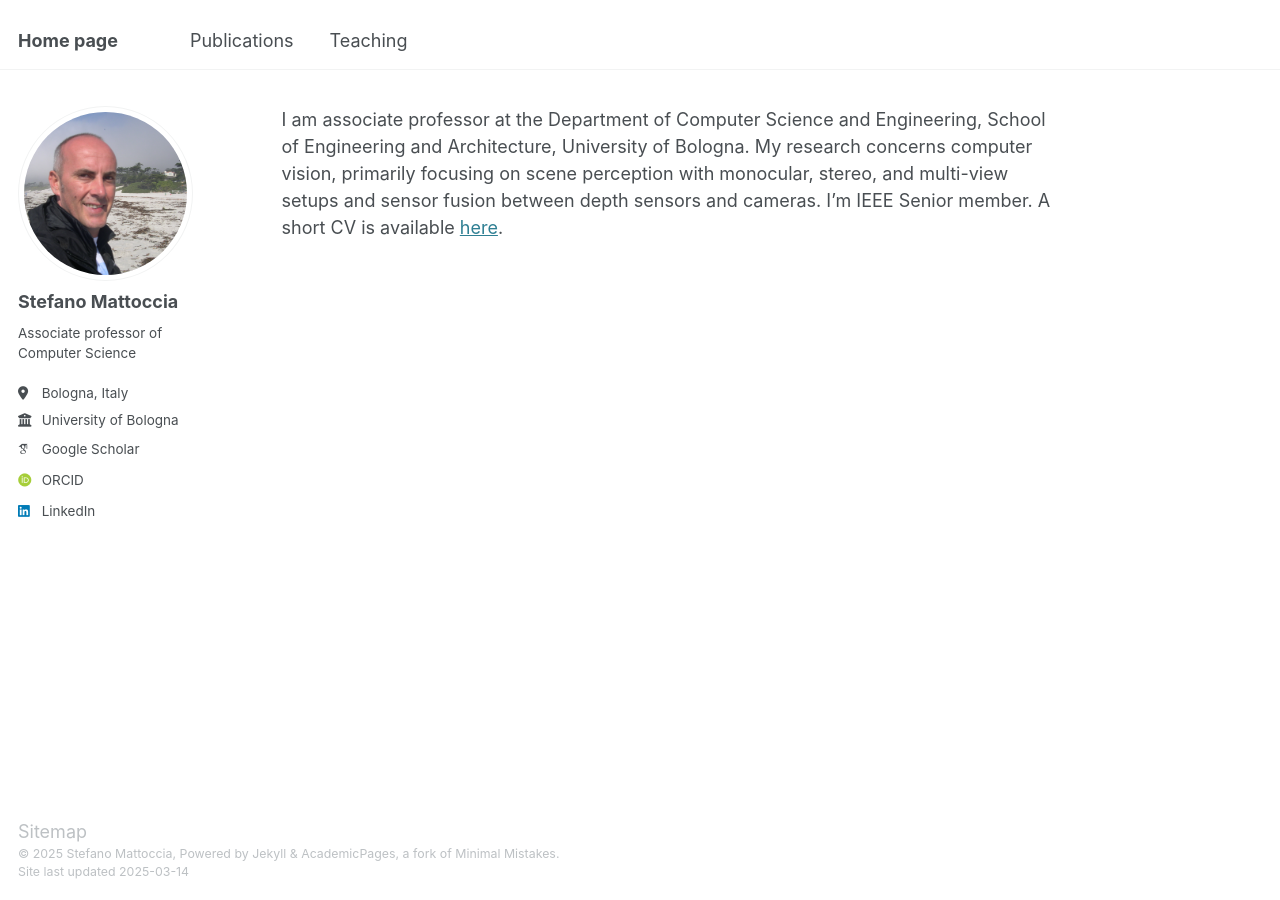
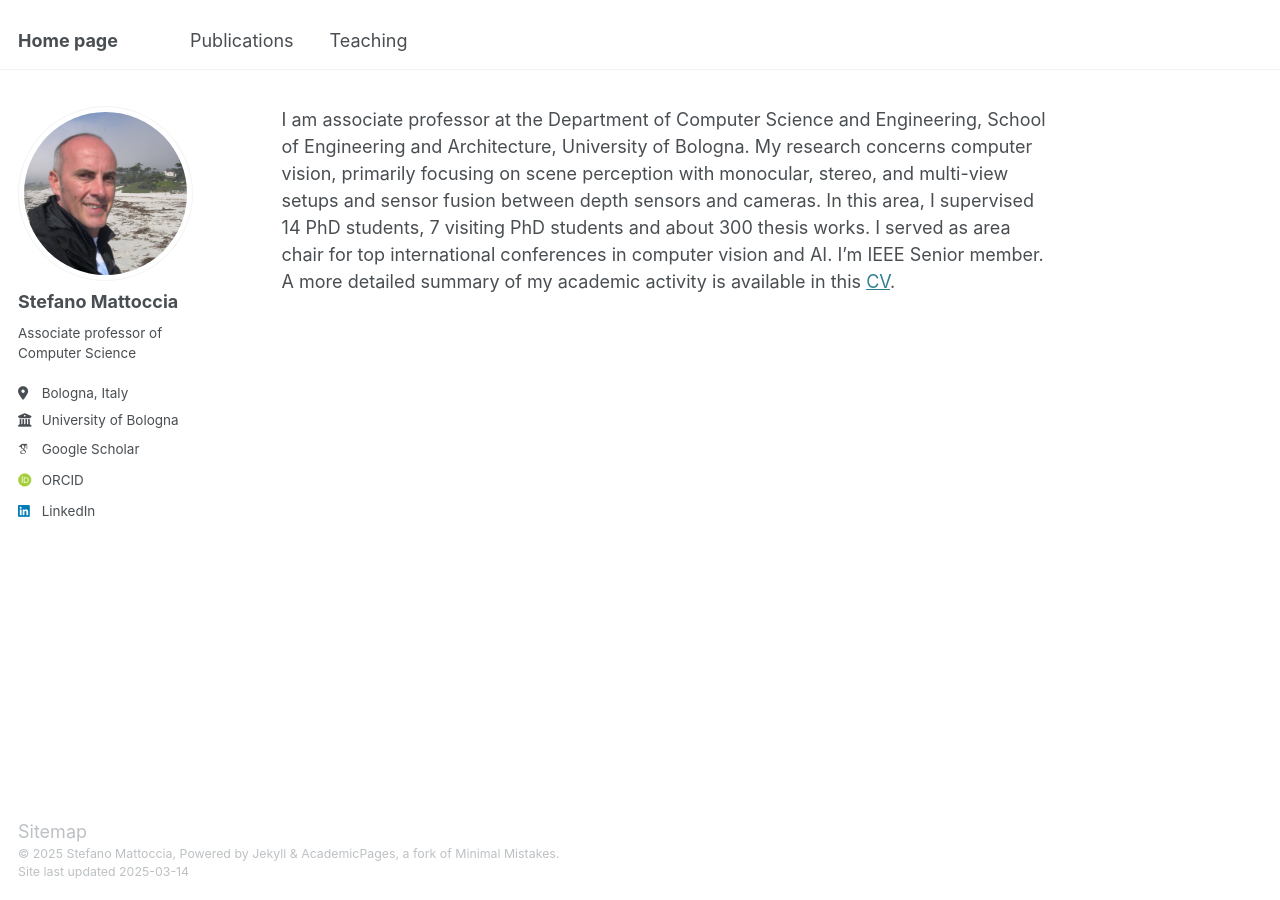
Before and after one commit to stefanomattoccia/stefanomattoccia.github.io, a Jekyll site: the page built from _pages/about.md, in a window 1280 px wide. Built offline with Jekyll 4.4.1, drawn with Linux system fonts in a browser that asks for light colours; some web fonts are replaced.

Commit message:
Update about.md

```diff
--- a/_pages/about.md
+++ b/_pages/about.md
@@ -7,4 +7,4 @@ redirect_from:
   - /about.html
 ---
 
-I am associate professor at the Department of Computer Science and Engineering, School of Engineering and Architecture, University of Bologna. My research concerns computer vision, primarily focusing on scene perception with monocular, stereo, and multi-view setups and sensor fusion between depth sensors and cameras. I’m IEEE Senior member. A short CV is available [here](/files/CV_ENG.pdf).
+I am associate professor at the Department of Computer Science and Engineering, School of Engineering and Architecture, University of Bologna. My research concerns computer vision, primarily focusing on scene perception with monocular, stereo, and multi-view setups and sensor fusion between depth sensors and cameras. In this area, I supervised 14 PhD students, 7 visiting PhD students and about 300 thesis works. I served as area chair for top international conferences in computer vision and AI. I’m IEEE Senior member. A more detailed summary of my academic activity is available in this [CV](/files/CV_ENG.pdf).
```
